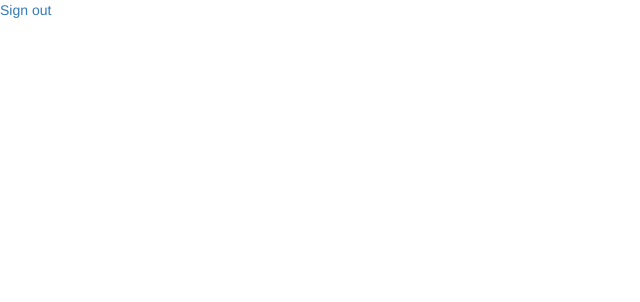
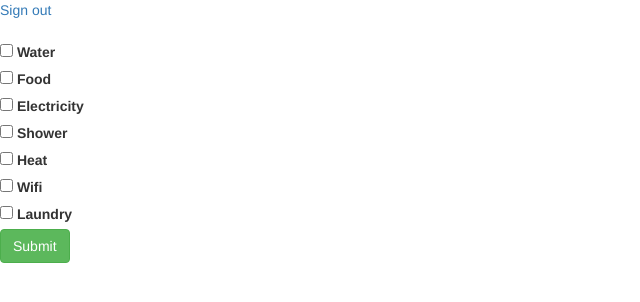
Before and after one commit to kaylacinnamon/village, a website: page views/host.html in a window 1280 px wide. Shown: the whole page, without its empty margins (0-640 px from the left). Drawn offline with nearby package versions, Linux system fonts and the light colour scheme; files that its build step writes are made by us from their sources; files whose address does not match are found by name.

Commit message:
Checkboxes and submit button for host

```diff
--- a/scripts/host.js
+++ b/scripts/host.js
@@ -1,11 +1,11 @@
 function onSignIn(googleUser) {
 	var profile = googleUser.getBasicProfile();
 	console.log('ID: ' + profile.getId());
-	console.log('Name: ' + profile.getName());
+	console.log('Name: ' + profile.getGivenName());
 	console.log('Image URL: ' + profile.getImageUrl());
 	console.log('Email: ' + profile.getEmail());
 
-	insertProfileInfo(profile.getName(), profile.getImageUrl());
+	insertProfileInfo(profile.getGivenName(), profile.getImageUrl());
 }
 
 function signOut() {
@@ -21,3 +21,7 @@ function insertProfileInfo(name, picture) {
 		'<img src="' + picture + '" class="img-circle" alt="' + name + '">'
 	document.getElementById('name').innerHTML = name;
 }
+
+function submitHost() {
+	console.log('hi');
+}
--- a/views/host.html
+++ b/views/host.html
@@ -15,5 +15,48 @@
 		<a href="#" onclick="signOut();">Sign out</a>
 		<div id="profileImage"></div>
 		<h1 id="name"></h1>
+		<div class="form-check">
+			<label class="form-check-label">
+				<input class="form-check-input" type="checkbox" value="water">
+				Water
+			</label>
+		</div>
+		<div class="form-check">
+			<label class="form-check-label">
+				<input class="form-check-input" type="checkbox" value="food">
+				Food
+			</label>
+		</div>
+		<div class="form-check">
+			<label class="form-check-label">
+				<input class="form-check-input" type="checkbox" value="electricity">
+				Electricity
+			</label>
+		</div>
+		<div class="form-check">
+			<label class="form-check-label">
+				<input class="form-check-input" type="checkbox" value="shower">
+				Shower
+			</label>
+		</div>
+		<div class="form-check">
+			<label class="form-check-label">
+				<input class="form-check-input" type="checkbox" value="heat">
+				Heat
+			</label>
+		</div>
+		<div class="form-check">
+			<label class="form-check-label">
+				<input class="form-check-input" type="checkbox" value="wifi">
+				Wifi
+			</label>
+		</div>
+		<div class="form-check">
+			<label class="form-check-label">
+				<input class="form-check-input" type="checkbox" value="laundry">
+				Laundry
+			</label>
+		</div>
+		<button type="button" class="btn btn-success" onclick="submitHost()">Submit</button>
 	</body>
 </html>
```
